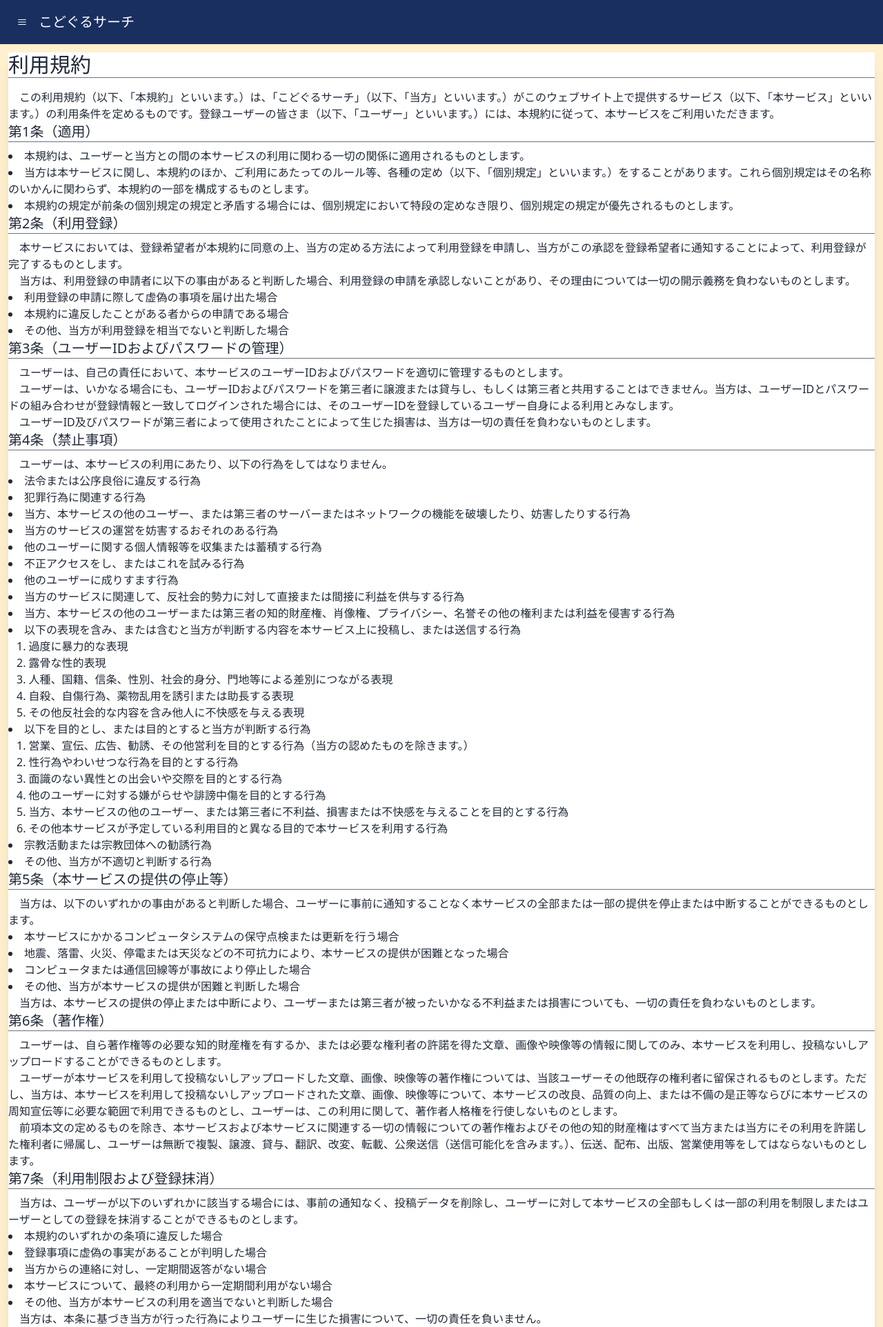
After one commit to nakamura-yosuke-44/animemo, a Rails app: page /terms_of_use in a window 1280 px wide. The commit adds this page. Shown: the top 1924 px of the page at 69% size. Run offline with Rails 7, Linux system fonts and the light colour scheme; style sheets or scripts are compiled from the project's sources.

Commit message:
Add: 利用規約ページを作成 プライバシーポリシーページを作成 トップページに利用規約、プライバシーポリシーのリンクを設定 ルーティングを追加 トップコントローラーにアクションを追加 #7

```diff
--- a/app/controllers/top_controller.rb
+++ b/app/controllers/top_controller.rb
@@ -1,3 +1,7 @@
 class TopController < ApplicationController
   def top; end
+
+  def terms_of_use; end
+
+  def privacy_policy; end
 end
--- a/app/views/shared/_footer.html.erb
+++ b/app/views/shared/_footer.html.erb
@@ -1,8 +1,8 @@
 <footer class="footer footer-center p-4 bg-[#e5e4e6] text-base-content">
   <aside class='flex'>
-    <%= link_to '利用規約', "#", class: 'hover:text-gray-500' %>
+    <%= link_to '利用規約', terms_of_use_path, class: 'hover:text-gray-500' %>
     |
-    <%= link_to 'プライバシーポリシー', "#", class: 'hover:text-gray-500' %>
+    <%= link_to 'プライバシーポリシー', privacy_policy_path, class: 'hover:text-gray-500' %>
     |
     <%= link_to 'お問い合わせ', "#", class: 'hover:text-gray-500' %>
     |
--- /dev/null
+++ b/app/views/top/terms_of_use.html.erb
@@ -0,0 +1,126 @@
+<div class="bg-[#fff1cf] min-h-screen">
+  <div class="grid grid-cols-1 ">
+    <div class="m-3 col-span-1 shadow-xl bg-white">
+      <div class="mb-4  border-b border-gray-500 text-3xl">利用規約</div>
+      <p>　この利用規約（以下、「本規約」といいます。）は、「こどぐるサーチ」（以下、「当方」といいます。）がこのウェブサイト上で提供するサービス（以下、「本サービス」といいます。）の利用条件を定めるものです。登録ユーザーの皆さま（以下、「ユーザー」といいます。）には、本規約に従って、本サービスをご利用いただきます。</p>
+      <div class="mb-2 border-b border-gray-500 text-xl">第1条（適用）</div>
+      <ol class="list-inside list-disc">
+        <li>本規約は、ユーザーと当方との間の本サービスの利用に関わる一切の関係に適用されるものとします。</li>
+        <li>当方は本サービスに関し、本規約のほか、ご利用にあたってのルール等、各種の定め（以下、「個別規定」といいます。）をすることがあります。これら個別規定はその名称のいかんに関わらず、本規約の一部を構成するものとします。</li>
+        <li>本規約の規定が前条の個別規定の規定と矛盾する場合には、個別規定において特段の定めなき限り、個別規定の規定が優先されるものとします。</li>
+      </ol>
+      <div class="mb-2 border-b border-gray-500 text-xl">第2条（利用登録）</div>
+      <ol>
+        <li>　本サービスにおいては、登録希望者が本規約に同意の上、当方の定める方法によって利用登録を申請し、当方がこの承認を登録希望者に通知することによって、利用登録が完了するものとします。</li>
+        <li>　当方は、利用登録の申請者に以下の事由があると判断した場合、利用登録の申請を承認しないことがあり、その理由については一切の開示義務を負わないものとします。
+          <ol class="list-inside list-disc">
+            <li>利用登録の申請に際して虚偽の事項を届け出た場合</li>
+            <li>本規約に違反したことがある者からの申請である場合</li>
+            <li>その他、当方が利用登録を相当でないと判断した場合</li>
+          </ol>
+        </li>
+      </ol>
+      <div class="mb-2 border-b border-gray-500 text-xl">第3条（ユーザーIDおよびパスワードの管理）</div>
+      <ol>
+        <li>　ユーザーは、自己の責任において、本サービスのユーザーIDおよびパスワードを適切に管理するものとします。</li>
+        <li>　ユーザーは、いかなる場合にも、ユーザーIDおよびパスワードを第三者に譲渡または貸与し、もしくは第三者と共用することはできません。当方は、ユーザーIDとパスワードの組み合わせが登録情報と一致してログインされた場合には、そのユーザーIDを登録しているユーザー自身による利用とみなします。</li>
+        <li>　ユーザーID及びパスワードが第三者によって使用されたことによって生じた損害は、当方は一切の責任を負わないものとします。</li>
+      </ol>
+      <div class="mb-2 border-b border-gray-500 text-xl">第4条（禁止事項）</div>
+      <p>　ユーザーは、本サービスの利用にあたり、以下の行為をしてはなりません。</p>
+      <ol class="list-inside list-disc">
+        <li>法令または公序良俗に違反する行為</li>
+        <li>犯罪行為に関連する行為</li>
+        <li>当方、本サービスの他のユーザー、または第三者のサーバーまたはネットワークの機能を破壊したり、妨害したりする行為</li>
+        <li>当方のサービスの運営を妨害するおそれのある行為</li>
+        <li>他のユーザーに関する個人情報等を収集または蓄積する行為</li>
+        <li>不正アクセスをし、またはこれを試みる行為</li>
+        <li>他のユーザーに成りすます行為</li>
+        <li>当方のサービスに関連して、反社会的勢力に対して直接または間接に利益を供与する行為</li>
+        <li>当方、本サービスの他のユーザーまたは第三者の知的財産権、肖像権、プライバシー、名誉その他の権利または利益を侵害する行為</li>
+        <li>以下の表現を含み、または含むと当方が判断する内容を本サービス上に投稿し、または送信する行為
+          <ol class="list-inside list-decimal">
+            <li class="ml-3">過度に暴力的な表現</li>
+            <li class="ml-3">露骨な性的表現</li>
+            <li class="ml-3">人種、国籍、信条、性別、社会的身分、門地等による差別につながる表現</li>
+            <li class="ml-3">自殺、自傷行為、薬物乱用を誘引または助長する表現</li>
+            <li class="ml-3">その他反社会的な内容を含み他人に不快感を与える表現</li>
+          </ol>
+        </li>
+        <li>以下を目的とし、または目的とすると当方が判断する行為
+          <ol class="list-inside list-decimal">
+            <li class="ml-3">営業、宣伝、広告、勧誘、その他営利を目的とする行為（当方の認めたものを除きます。）</li>
+            <li class="ml-3">性行為やわいせつな行為を目的とする行為</li>
+            <li class="ml-3">面識のない異性との出会いや交際を目的とする行為</li>
+            <li class="ml-3">他のユーザーに対する嫌がらせや誹謗中傷を目的とする行為</li>
+            <li class="ml-3">当方、本サービスの他のユーザー、または第三者に不利益、損害または不快感を与えることを目的とする行為</li>
+            <li class="ml-3">その他本サービスが予定している利用目的と異なる目的で本サービスを利用する行為</li>
+          </ol>
+        </li>
+        <li>宗教活動または宗教団体への勧誘行為</li>
+        <li>その他、当方が不適切と判断する行為</li>
+      </ol>
+      <div class="mb-2 border-b border-gray-500 text-xl">第5条（本サービスの提供の停止等）</div>
+      <ol>
+        <li>　当方は、以下のいずれかの事由があると判断した場合、ユーザーに事前に通知することなく本サービスの全部または一部の提供を停止または中断することができるものとします。
+          <ol class="list-inside list-disc">
+            <li>本サービスにかかるコンピュータシステムの保守点検または更新を行う場合</li>
+            <li>地震、落雷、火災、停電または天災などの不可抗力により、本サービスの提供が困難となった場合</li>
+            <li>コンピュータまたは通信回線等が事故により停止した場合</li>
+            <li>その他、当方が本サービスの提供が困難と判断した場合</li>
+          </ol>
+        </li>
+        <li>　当方は、本サービスの提供の停止または中断により、ユーザーまたは第三者が被ったいかなる不利益または損害についても、一切の責任を負わないものとします。</li>
+      </ol>
+      <div class="mb-2 border-b border-gray-500 text-xl">第6条（著作権）</div>
+      <ol>
+        <li>　ユーザーは、自ら著作権等の必要な知的財産権を有するか、または必要な権利者の許諾を得た文章、画像や映像等の情報に関してのみ、本サービスを利用し、投稿ないしアップロードすることができるものとします。</li>
+        <li>　ユーザーが本サービスを利用して投稿ないしアップロードした文章、画像、映像等の著作権については、当該ユーザーその他既存の権利者に留保されるものとします。ただし、当方は、本サービスを利用して投稿ないしアップロードされた文章、画像、映像等について、本サービスの改良、品質の向上、または不備の是正等ならびに本サービスの周知宣伝等に必要な範囲で利用できるものとし、ユーザーは、この利用に関して、著作者人格権を行使しないものとします。</li>
+        <li>　前項本文の定めるものを除き、本サービスおよび本サービスに関連する一切の情報についての著作権およびその他の知的財産権はすべて当方または当方にその利用を許諾した権利者に帰属し、ユーザーは無断で複製、譲渡、貸与、翻訳、改変、転載、公衆送信（送信可能化を含みます。）、伝送、配布、出版、営業使用等をしてはならないものとします。</li>
+      </ol>
+      <div class="mb-2 border-b border-gray-500 text-xl">第7条（利用制限および登録抹消）</div>
+      <ol>
+        <li>　当方は、ユーザーが以下のいずれかに該当する場合には、事前の通知なく、投稿データを削除し、ユーザーに対して本サービスの全部もしくは一部の利用を制限しまたはユーザーとしての登録を抹消することができるものとします。
+          <ol class="list-inside list-disc">
+            <li>本規約のいずれかの条項に違反した場合</li>
+            <li>登録事項に虚偽の事実があることが判明した場合</li>
+            <li>当方からの連絡に対し、一定期間返答がない場合</li>
+            <li>本サービスについて、最終の利用から一定期間利用がない場合</li>
+            <li>その他、当方が本サービスの利用を適当でないと判断した場合</li>
+          </ol>
+        </li>
+        <li>　当方は、本条に基づき当方が行った行為によりユーザーに生じた損害について、一切の責任を負いません。</li>
+      </ol>
+      <div class="mb-2 border-b border-gray-500 text-xl">第8条（保証の否認および免責事項）</div>
+      <ol>
+        <li>　当方は、本サービスに事実上または法律上の瑕疵（安全性、信頼性、正確性、完全性、有効性、特定の目的への適合性、セキュリティなどに関する欠陥、エラーやバグ、権利侵害などを含みます。）がないことを明示的にも黙示的にも保証しておりません。</li>
+        <li>　当方は、本サービスに起因してユーザーに生じたあらゆる損害について、当方の故意による場合を除き、一切の責任を負いません。</li>
+        <li>　当方は、本サービスに関して、ユーザーと他のユーザーまたは第三者との間において生じた取引、連絡または紛争等について一切責任を負いません。</li>
+      </ol>
+      <div class="mb-2 border-b border-gray-500 text-xl">第9条（サービス内容の変更等）</div>
+      <p>　当方は、ユーザーへの事前の告知をもって、本サービスの内容を変更、追加または廃止することがあり、ユーザーはこれを承諾するものとします。</p>
+      <div class="mb-2 border-b border-gray-500 text-xl">第10条（利用規約の変更）</div>
+      <ol>
+        <li>　当方は以下の場合には、ユーザーの個別の同意を要せず、本規約を変更することができるものとします。
+          <ol class="list-inside list-disc">
+            <li>本規約の変更がユーザーの一般の利益に適合するとき。</li>
+            <li>本規約の変更が本サービス利用契約の目的に反せず、かつ、変更の必要性、変更後の内容の相当性その他の変更に係る事情に照らして合理的なものであるとき。</li>
+          </ol>
+        </li>
+        <li>　当方はユーザーに対し、前項による本規約の変更にあたり、事前に、本規約を変更する旨及び変更後の本規約の内容並びにその効力発生時期を通知します。</li>
+      </ol>
+      <div class="mb-2 border-b border-gray-500 text-xl">第11条（個人情報の取扱い）</div>
+      <p>　当方は、本サービスの利用によって取得する個人情報については、当方「プライバシーポリシー」に従い適切に取り扱うものとします。</p>
+      <div class="mb-2 border-b border-gray-500 text-xl">第12条（通知または連絡）</div>
+      <p>　ユーザーと当方との間の通知または連絡は、当方の定める方法によって行うものとします。当方は、ユーザーから、当方が別途定める方式に従った変更届け出がない限り、現在登録されている連絡先が有効なものとみなして当該連絡先へ通知または連絡を行い、これらは、発信時にユーザーへ到達したものとみなします。</p>
+      <div class="mb-2 border-b border-gray-500 text-xl">第13条（権利義務の譲渡の禁止）</div>
+      <p>　ユーザーは、当方の書面による事前の承諾なく、利用契約上の地位または本規約に基づく権利もしくは義務を第三者に譲渡し、または担保に供することはできません。</p>
+      <div class="mb-2 border-b border-gray-500 text-xl">第14条（準拠法・裁判管轄）</div>
+      <ol>
+        <li>　本規約の解釈にあたっては、日本法を準拠法とします。</li>
+        <li>　本サービスに関して紛争が生じた場合には、当方の所在地を管轄する裁判所を専属的合意管轄とします。</li>
+      </ol>
+      <p class='text-end'>以上</p>
+    </div>
+  </div>
+</div>
--- a/app/views/top/top.html.erb
+++ b/app/views/top/top.html.erb
@@ -10,8 +10,8 @@
     「よし。店を探そう」
   </p>
   <div class="flex mt-6" %>
+    <%= link_to 'アカウント作成', new_user_registration_path, class: "text-lg px-8 hover:text-gray-500" %>
+    <%= link_to 'ログイン', new_user_session_path, class: "text-lg px-8 hover:text-gray-500" %>
     <%= link_to '機能について', '#', class: "text-lg px-8 hover:text-gray-500" %>
-    <%= link_to 'アカウント作成', '#', class: "text-lg px-8 hover:text-gray-500" %>
-    <%= link_to 'ログイン', '#', class: "text-lg px-8 hover:text-gray-500" %>
   </div>
 </div>
--- a/config/routes.rb
+++ b/config/routes.rb
@@ -1,12 +1,11 @@
 Rails.application.routes.draw do
   root "top#top"
+
   devise_for :users
-  # Define your application routes per the DSL in https://guides.rubyonrails.org/routing.html
+  get 'privacy_policy', to: 'top#privacy_policy'
+  get 'terms_of_use', to: 'top#terms_of_use'
 
-  # Reveal health status on /up that returns 200 if the app boots with no exceptions, otherwise 500.
-  # Can be used by load balancers and uptime monitors to verify that the app is live.
-  get "up" => "rails/health#show", as: :rails_health_check
+  get "up", to: "rails/health#show", as: :rails_health_check
 
-  # Defines the root path route ("/")
   mount LetterOpenerWeb::Engine, at: '/letter_opener' if Rails.env.development?
 end
```
Also changed, not shown: app/views/top/privacy_policy.html.erb (added, +76 -0 lines).
